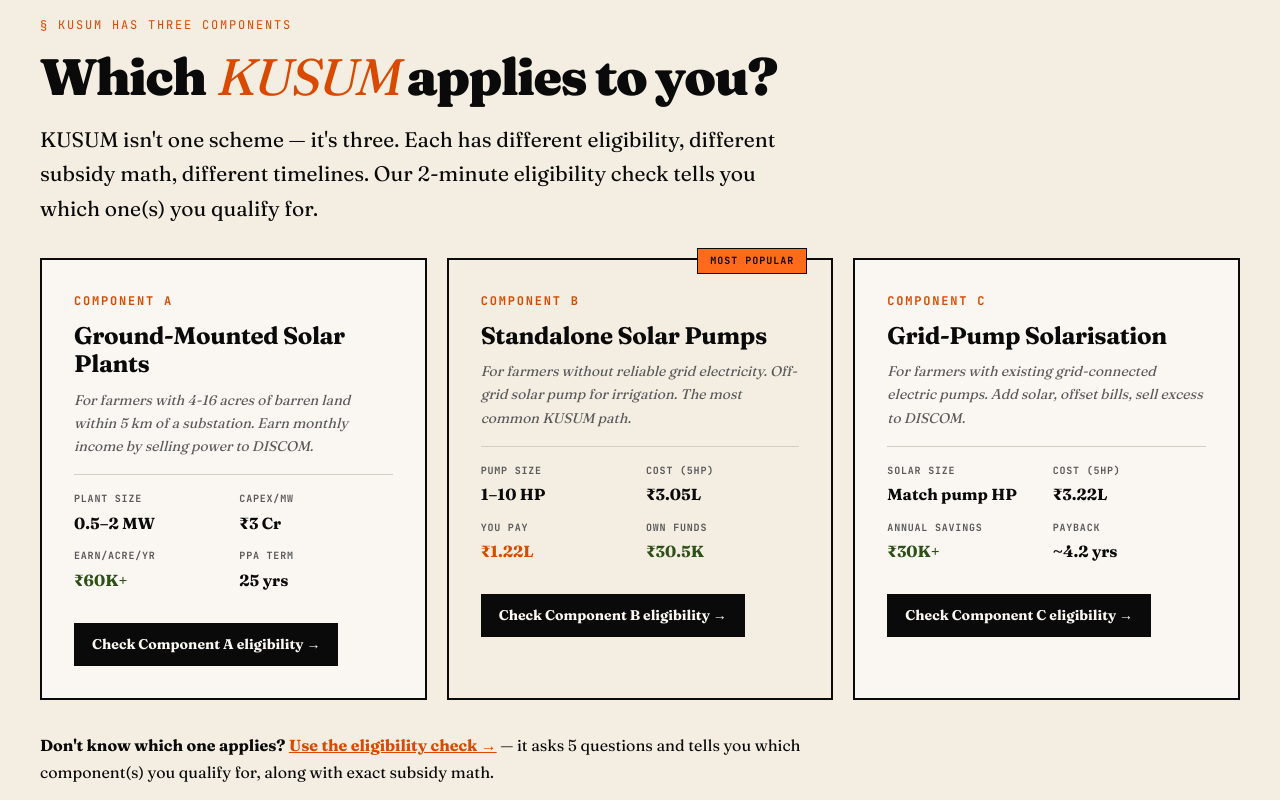
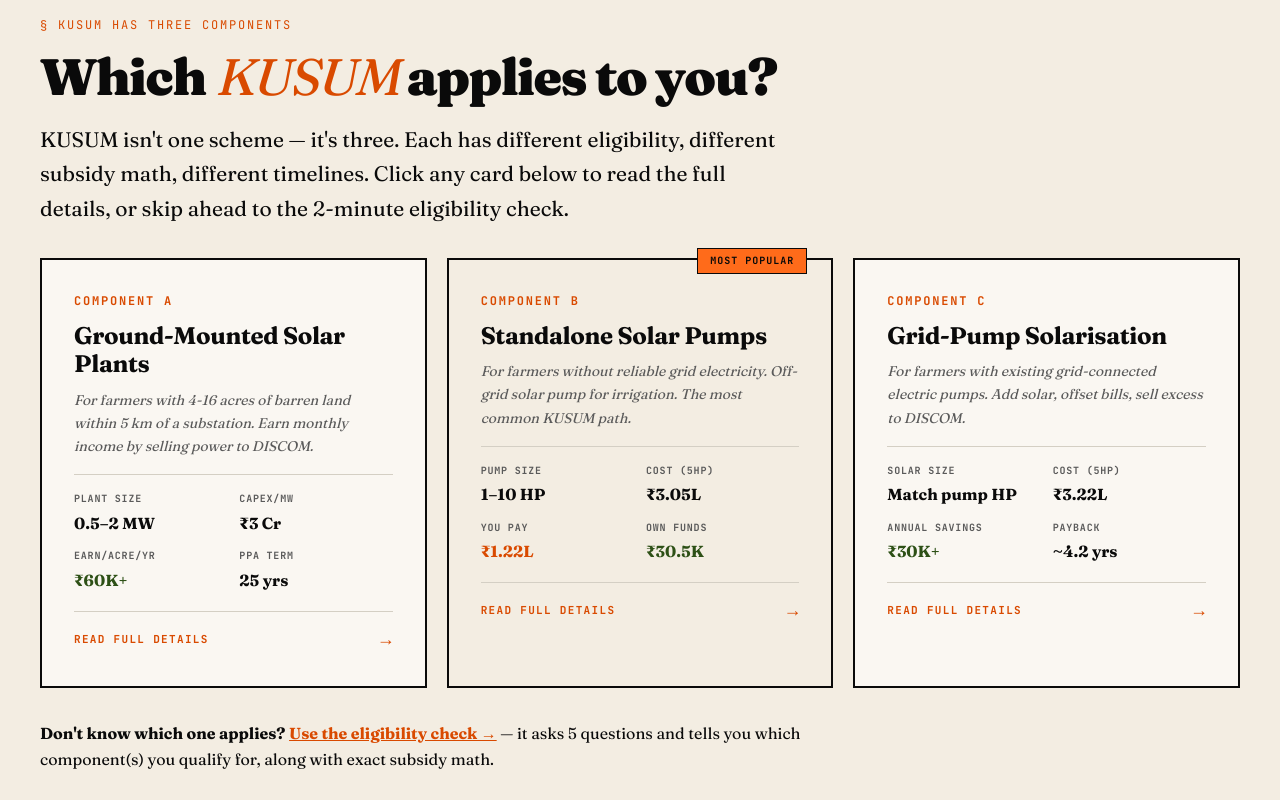
Before and after one commit to WEBWORKSA1/Solar-Subsidies, a plain HTML site: page kusum/index.html in a window 1280 px wide. Shown: the part 1920-2720 px from the top of the page. Drawn offline with Linux system fonts and the light colour scheme.

Commit message:
v0.8.2: Make component cards on /kusum/ fully clickable, point to new detail pages

```diff
--- a/kusum/index.html
+++ b/kusum/index.html
@@ -65,8 +65,18 @@ body { font-family:'Fraunces',Georgia,serif; background:var(--paper); color:var(
 .section-kicker { font-family:'JetBrains Mono',monospace; font-size:12px; text-transform:uppercase; letter-spacing:0.15em; color:var(--sun-deep); margin-bottom:14px; }
 
 .component-grid { display:grid; grid-template-columns:repeat(auto-fit, minmax(320px, 1fr)); gap:20px; margin-top:32px; }
-.component-card { padding:32px; border:2px solid var(--ink); background:var(--paper); transition:all 0.15s; position:relative; }
-.component-card:hover { transform:translate(-2px,-2px); box-shadow:6px 6px 0 var(--sun); }
+.component-card {
+  display:block;
+  padding:32px;
+  border:2px solid var(--ink);
+  background:var(--paper);
+  transition:all 0.15s;
+  position:relative;
+  text-decoration:none;
+  color:var(--ink);
+  cursor:pointer;
+}
+.component-card:hover { transform:translate(-3px,-3px); box-shadow:8px 8px 0 var(--sun); }
 .component-card.most-popular { background:var(--paper-2); }
 .component-card.most-popular::before { content:"MOST POPULAR"; position:absolute; top:-12px; right:24px; background:var(--sun); color:var(--ink); padding:4px 12px; font-family:'JetBrains Mono',monospace; font-size:10px; font-weight:700; letter-spacing:0.1em; border:1.5px solid var(--ink); }
 .component-card .code { font-family:'JetBrains Mono',monospace; font-size:12px; color:var(--sun-deep); font-weight:700; letter-spacing:0.15em; text-transform:uppercase; margin-bottom:10px; }
@@ -78,8 +88,9 @@ body { font-family:'Fraunces',Georgia,serif; background:var(--paper); color:var(
 .component-card .num-item .val { font-weight:700; font-size:16px; }
 .component-card .num-item .val.orange { color:var(--sun-deep); }
 .component-card .num-item .val.green { color:var(--leaf); }
-.component-card .check-link { display:inline-block; margin-top:12px; padding:10px 18px; background:var(--ink); color:var(--paper); text-decoration:none; font-weight:700; font-size:14px; }
-.component-card .check-link:hover { background:var(--sun); color:var(--ink); }
+.component-card .read-more { font-family:'JetBrains Mono',monospace; font-size:11px; font-weight:700; letter-spacing:0.12em; text-transform:uppercase; color:var(--sun-deep); margin-top:12px; padding-top:12px; border-top:1px solid var(--line); display:flex; justify-content:space-between; align-items:center; }
+.component-card .read-more::after { content:"→"; font-size:18px; transition:transform 0.15s; }
+.component-card:hover .read-more::after { transform:translateX(4px); }
 
 .moat-callout { background:var(--leaf-deep); color:var(--paper); padding:36px; box-shadow:8px 8px 0 var(--sun); margin:36px 0; border:2px solid var(--ink); }
 .moat-callout h3 { color:var(--sun-light); margin-top:0; font-size:18px; font-family:'JetBrains Mono',monospace; text-transform:uppercase; letter-spacing:0.15em; margin-bottom:14px; }
@@ -195,15 +206,15 @@ footer p { margin-bottom:8px; }
   </div>
 </section>
 
-<!-- THE THREE COMPONENTS -->
+<!-- THE THREE COMPONENTS — NOW EACH CARD IS A FULL CLICKABLE LINK TO DETAIL PAGE -->
 <section class="section" id="components" style="background:var(--paper-2);">
   <div class="section-inner">
     <div class="section-kicker mono">§ KUSUM has three components</div>
     <h2>Which <em>KUSUM</em> applies to you?</h2>
-    <p class="lede">KUSUM isn't one scheme — it's three. Each has different eligibility, different subsidy math, different timelines. Our 2-minute eligibility check tells you which one(s) you qualify for.</p>
+    <p class="lede">KUSUM isn't one scheme — it's three. Each has different eligibility, different subsidy math, different timelines. Click any card below to read the full details, or skip ahead to the 2-minute eligibility check.</p>
 
     <div class="component-grid">
-      <div class="component-card">
+      <a href="/kusum/component-a/" class="component-card">
         <div class="code">Component A</div>
         <h3>Ground-Mounted Solar Plants</h3>
         <div class="for-whom">For farmers with 4-16 acres of barren land within 5 km of a substation. Earn monthly income by selling power to DISCOM.</div>
@@ -213,10 +224,10 @@ footer p { margin-bottom:8px; }
           <div class="num-item"><b>Earn/acre/yr</b><div class="val green">₹60K+</div></div>
           <div class="num-item"><b>PPA term</b><div class="val">25 yrs</div></div>
         </div>
-        <a href="/kusum/eligibility/?path=A" class="check-link">Check Component A eligibility →</a>
-      </div>
+        <div class="read-more">Read full details</div>
+      </a>
 
-      <div class="component-card most-popular">
+      <a href="/kusum/component-b/" class="component-card most-popular">
         <div class="code">Component B</div>
         <h3>Standalone Solar Pumps</h3>
         <div class="for-whom">For farmers without reliable grid electricity. Off-grid solar pump for irrigation. The most common KUSUM path.</div>
@@ -226,10 +237,10 @@ footer p { margin-bottom:8px; }
           <div class="num-item"><b>You pay</b><div class="val orange">₹1.22L</div></div>
           <div class="num-item"><b>Own funds</b><div class="val green">₹30.5K</div></div>
         </div>
-        <a href="/kusum/eligibility/?path=B" class="check-link">Check Component B eligibility →</a>
-      </div>
+        <div class="read-more">Read full details</div>
+      </a>
 
-      <div class="component-card">
+      <a href="/kusum/component-c/" class="component-card">
         <div class="code">Component C</div>
         <h3>Grid-Pump Solarisation</h3>
         <div class="for-whom">For farmers with existing grid-connected electric pumps. Add solar, offset bills, sell excess to DISCOM.</div>
@@ -239,8 +250,8 @@ footer p { margin-bottom:8px; }
           <div class="num-item"><b>Annual savings</b><div class="val green">₹30K+</div></div>
           <div class="num-item"><b>Payback</b><div class="val">~4.2 yrs</div></div>
         </div>
-        <a href="/kusum/eligibility/?path=C" class="check-link">Check Component C eligibility →</a>
-      </div>
+        <div class="read-more">Read full details</div>
+      </a>
     </div>
 
     <p style="margin-top:32px; font-size:16px;"><strong>Don't know which one applies?</strong> <a href="/kusum/eligibility/" style="color:var(--sun-deep); font-weight:700;">Use the eligibility check →</a> — it asks 5 questions and tells you which component(s) you qualify for, along with exact subsidy math.</p>
@@ -265,15 +276,7 @@ footer p { margin-bottom:8px; }
 
     <p>Of your ₹1,22,000 share, up to ₹91,500 (30% of total cost) can be a NABARD-channelled bank loan via PNB, SBI, or Bank of Baroda. <strong>Your minimum out-of-pocket: ₹30,500.</strong></p>
 
-    <h3>Other pump sizes</h3>
-    <p>Different farm sizes need different pumps. Eligibility check computes the right HP for your specific land + crop + water table depth.</p>
-    <ul style="margin-left:24px; font-size:16px;">
-      <li><strong>1 HP</strong> (₹95,000 total → your share ₹38,000) — vegetable plots, small orchards</li>
-      <li><strong>3 HP</strong> (₹2,07,000 → your share ₹82,800) — mixed cropping 2-3 acres</li>
-      <li><strong>5 HP</strong> (₹3,05,000 → your share ₹1,22,000) — sugarcane/paddy 3-5 acres</li>
-      <li><strong>7.5 HP</strong> (₹4,25,000 → your share ₹1,70,000) — deeper borewells, larger farms</li>
-      <li><strong>10 HP</strong> (₹5,58,000 → your share ₹2,23,200) — commercial farms, water-intensive crops</li>
-    </ul>
+    <p style="margin-top:24px;"><a href="/kusum/component-b/" style="color:var(--sun-deep); font-weight:700;">→ Full Component B details (all pump sizes, FAQs, red flags)</a></p>
   </div>
 </section>
 
@@ -399,6 +402,9 @@ footer p { margin-bottom:8px; }
   <p>© 2026 SolarSubsidies.com · Independent KUSUM eligibility research for UP farmers.</p>
   <p>
     <a href="/">Home</a> ·
+    <a href="/kusum/component-a/">Component A</a> ·
+    <a href="/kusum/component-b/">Component B</a> ·
+    <a href="/kusum/component-c/">Component C</a> ·
     <a href="/kusum/eligibility/">Eligibility Check</a> ·
     <a href="/calculator.html">Rooftop Calculator</a> ·
     <a href="/d/">UP Districts</a> ·
```
